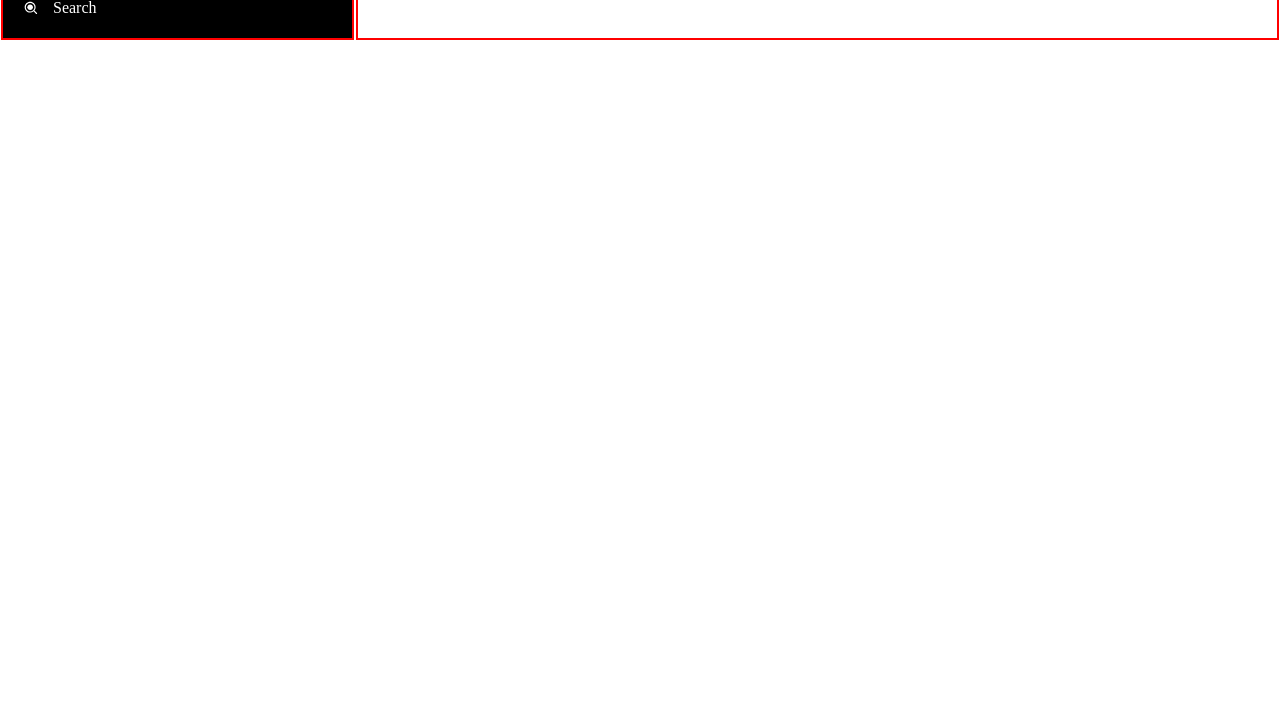
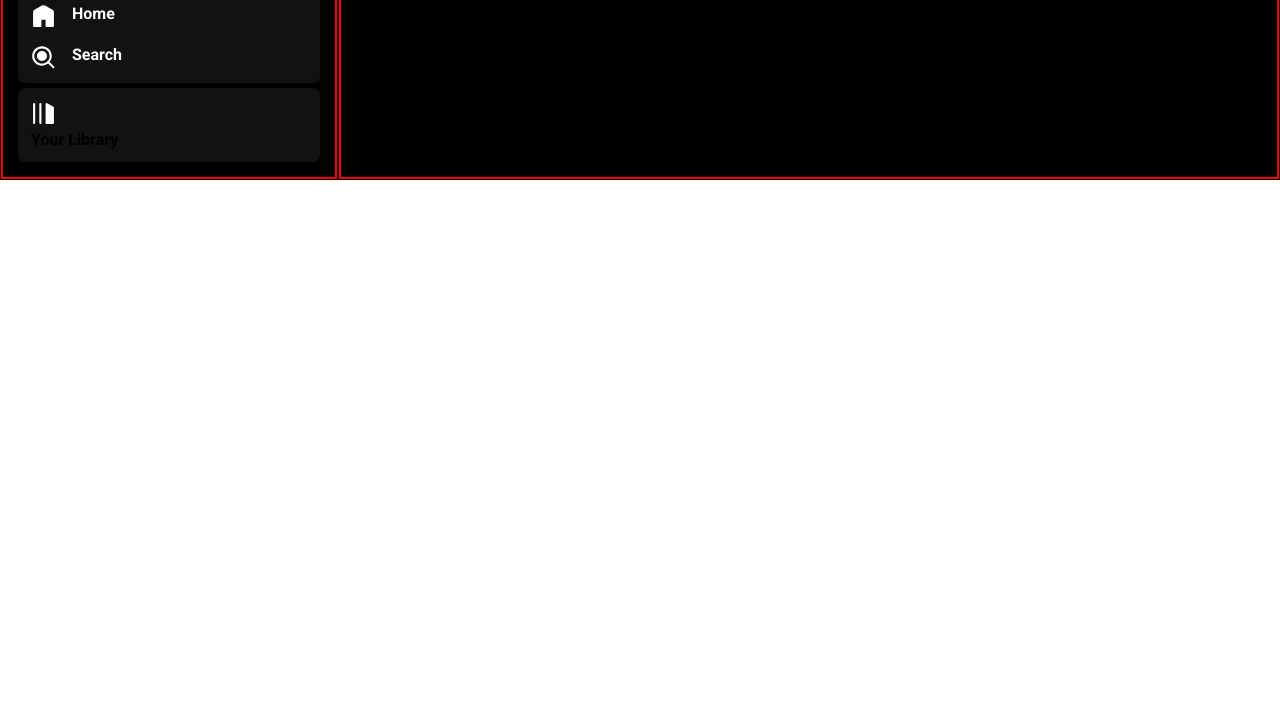
Before and after one commit to dhaneshdhakrey/Spotify-Clone, a plain HTML site: page index.html in a window 1280 px wide. Shown: the part 72-800 px from the top of the page. Drawn offline with Linux system fonts and the light colour scheme.

Commit message:
Till Aug 6
left section making library section

```diff
--- a/index.html
+++ b/index.html
@@ -11,16 +11,19 @@
 
 <body>
 
-    <div class="cont flex ">
-        <div class="left border c-black">
-            <div class="home c-black">
+    <div class="cont flex c-black">
+        <div class="left    border ">
+            <div class="home c-grey rounded p-1 m-1">
                 <div class="logo invert"><img src="logo.svg" alt="logo"></div>
                 <ul>
-                    <li class="invert"><img src="home-image.svg" alt="home-image">Home</li>
-                    <li class="invert"><img src="search-image.svg" alt="search-image">Search</li>
+                    <li class="invert"><img src="home-image.svg" alt="home-image"><b>Home</b></li>
+                    <li class="invert"><img src="search-image.svg" alt="search-image"><b>Search</b></li>
                 </ul>
             </div>
-            <div class="library  c-black"></div>
+            <div class="library  c-grey rounded m-1 p-1">
+                <ul>
+                    <li class="invert"><img src="libraray.svg" alt=""></li>
+                </ul>Your Library</div>
         </div>
         <div class="right border "></div>
     </div>
--- a/style.css
+++ b/style.css
@@ -1,22 +1,38 @@
+
+@import url('https://fonts.googleapis.com/css2?family=Roboto:ital,wght@0,100;0,300;0,400;0,500;0,700;0,900;1,100;1,300;1,400;1,500;1,700;1,900&display=swap');
+
 *{
     margin: 0;
     padding: 0;
+    font-family: "Roboto", sans-serif;
+    font-weight: 600;
+    font-style: normal;
 }
 body{
-    /* background-color: black; */
-    color:black;
+
+    /* color:black; */
 }
 .left{
     width: 25vw;
-    padding: 21px;
+    padding:10px;
 }
 .right{
     width: 75vw;
 }
 
 .home ul li{
-    width: 14px;
+    width: 25px;
     display: flex;
-    gap: 15px;
+    gap: 16px;
+    padding-top:16px ;
+    list-style: none;
+    font-weight: bold;
+}
+
+.home{
+    /* padding: 13px; */
+}
+.library ul li{
+    width: 25px;
     list-style: none;
 }
--- a/utility.css
+++ b/utility.css
@@ -18,3 +18,16 @@
 .c-black{
     background-color: black;
 }
+.c-grey{
+    background-color: #121212;
+}
+.rounded{
+    border-radius: 7px;
+}
+
+.m-1{
+    margin: 5px;
+}
+.p-1{
+    padding:13px;
+}
```
Also changed, not shown: libraray.svg (added).
